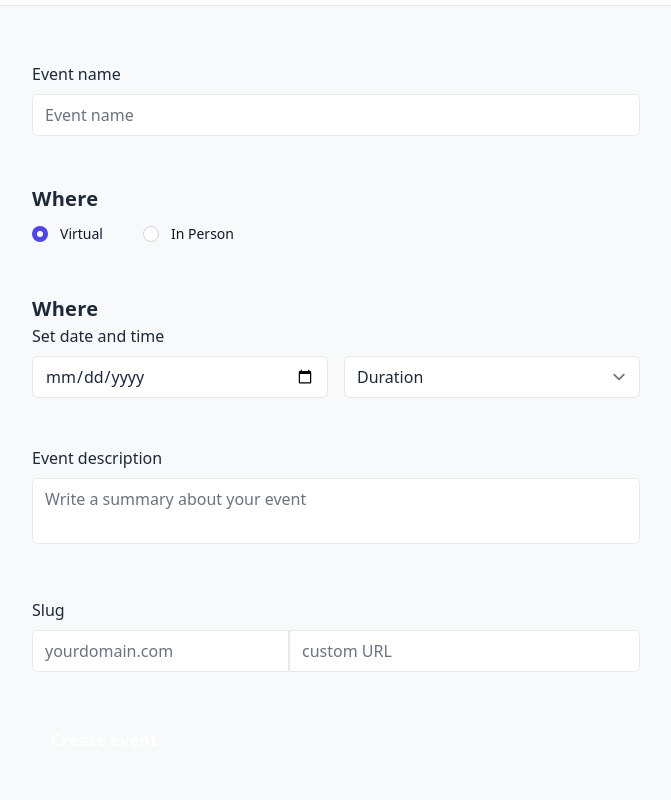
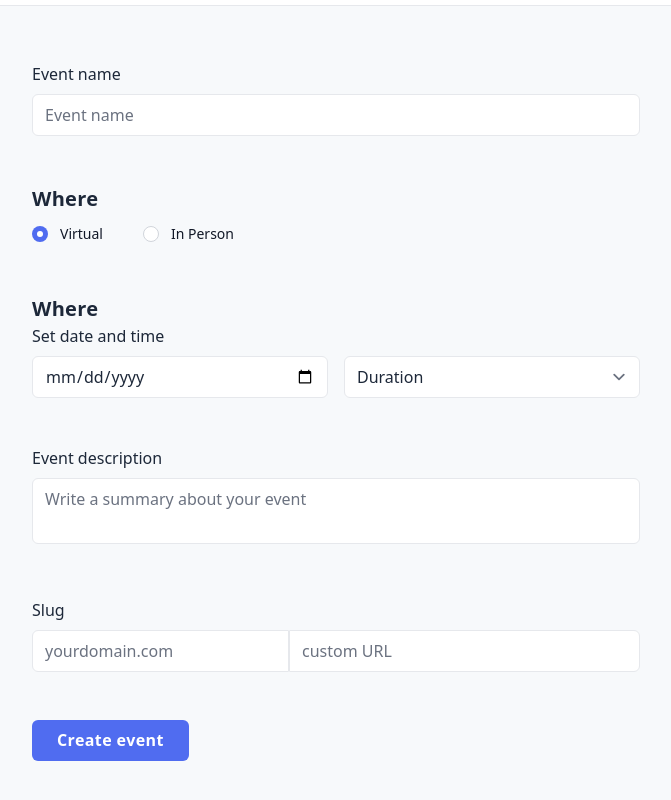
Before and after one commit to jmmarco/events, a React (Vite) app: page /events/new in a window 1280 px wide. Shown: the part 226-1026 px from the top of the page, without its empty margins (304-975 px from the left). Built offline with nearby package versions, Linux system fonts and the light colour scheme.

Commit message:
Adjust focus state for radio buttons

```diff
--- a/src/components/events/EventForm.tsx
+++ b/src/components/events/EventForm.tsx
@@ -29,7 +29,7 @@ export default function EventForm() {
       <div className="space-y-2">
         <label className="block">Event name</label>
         <input
-          className="w-full rounded-md  border border-secondary px-3 py-2 text-input placeholder:text-input placeholder:font-normal placeholder:text-grey-shade-placeholder"
+          className="text-input placeholder:text-input  placeholder:text-grey-shade-placeholder w-full rounded-md border border-secondary px-3 py-2 placeholder:font-normal"
           placeholder="Event name"
           {...register('eventName')}
         />
@@ -44,7 +44,7 @@ export default function EventForm() {
                 name="location"
                 type="radio"
                 defaultChecked={location.id === 'virtual'}
-                className="h-4 w-4 border-gray-300 text-indigo-600 focus:ring-indigo-600"
+                className="h-4 w-4 border-gray-300 text-circle-blue-900 focus:ring-circle-blue-900"
               />
               <label
                 htmlFor={location.id}
@@ -62,11 +62,11 @@ export default function EventForm() {
         <div className="grid grid-cols-2 gap-x-4">
           <input
             type="date"
-            className="rounded-md border border-secondary px-3 py-2 placeholder:text-input placeholder:font-normal placeholder:text-grey-shade-placeholder"
+            className="placeholder:text-input placeholder:text-grey-shade-placeholder rounded-md border border-secondary px-3 py-2 placeholder:font-normal"
             {...register('eventDateAndTime')}
           />
           <select
-            className="rounded-md border border-secondary px-3 py-2 placeholder:text-input placeholder:font-normal placeholder:text-grey-shade-placeholder"
+            className="placeholder:text-input placeholder:text-grey-shade-placeholder rounded-md border border-secondary px-3 py-2 placeholder:font-normal"
             placeholder="Duration"
             {...register('eventDuration')}
           >
@@ -82,7 +82,7 @@ export default function EventForm() {
       <div className="space-y-2">
         <label>Event description</label>
         <textarea
-          className="w-full resize-none rounded-md border border-secondary px-3 py-2 placeholder:text-input placeholder:font-normal placeholder:text-grey-shade-placeholder focus:ring-2 focus:ring-inset focus:ring-circle-blue"
+          className="placeholder:text-input placeholder:text-grey-shade-placeholder focus:ring-circle-blue w-full resize-none rounded-md border border-secondary px-3 py-2 placeholder:font-normal focus:ring-2 focus:ring-inset"
           placeholder="Write a summary about your event"
           {...register('eventDescription')}
         />
@@ -92,20 +92,20 @@ export default function EventForm() {
         <div className="flex">
           <label className="sr-only">Event Domain</label>
           <input
-            className="basis-1/4 rounded-md rounded-r-none border-secondary px-3 py-2 placeholder:text-input placeholder:font-normal placeholder:text-grey-shade-placeholder focus:ring-2 focus:ring-inset focus:ring-circle-blue"
+            className="placeholder:text-input placeholder:text-grey-shade-placeholder focus:ring-circle-blue basis-1/4 rounded-md rounded-r-none border-secondary px-3 py-2 placeholder:font-normal focus:ring-2 focus:ring-inset"
             placeholder="yourdomain.com"
             {...register('eventDomain')}
           />
           <label className="sr-only">Event URL</label>
           <input
-            className="basis-3/4 rounded-md rounded-l-none border border-secondary px-3 py-2 placeholder:text-input placeholder:font-normal placeholder:text-grey-shade-placeholder focus:ring-2 focus:ring-inset focus:ring-circle-blue"
+            className="placeholder:text-input placeholder:text-grey-shade-placeholder focus:ring-circle-blue basis-3/4 rounded-md rounded-l-none border border-secondary px-3 py-2 placeholder:font-normal focus:ring-2 focus:ring-inset"
             placeholder="custom URL"
             {...register('eventUrl')}
           />
         </div>
       </fieldset>
       <Button
-        className="text-circle-button place-self-start rounded-md bg-circle-blue px-[18px] py-2.5 font-bold leading-[19.09px] tracking-wide text-white"
+        className=" place-self-start rounded-md bg-circle-blue-900  leading-[19.09px] tracking-wide"
         type="submit"
       >
         Create event
```
